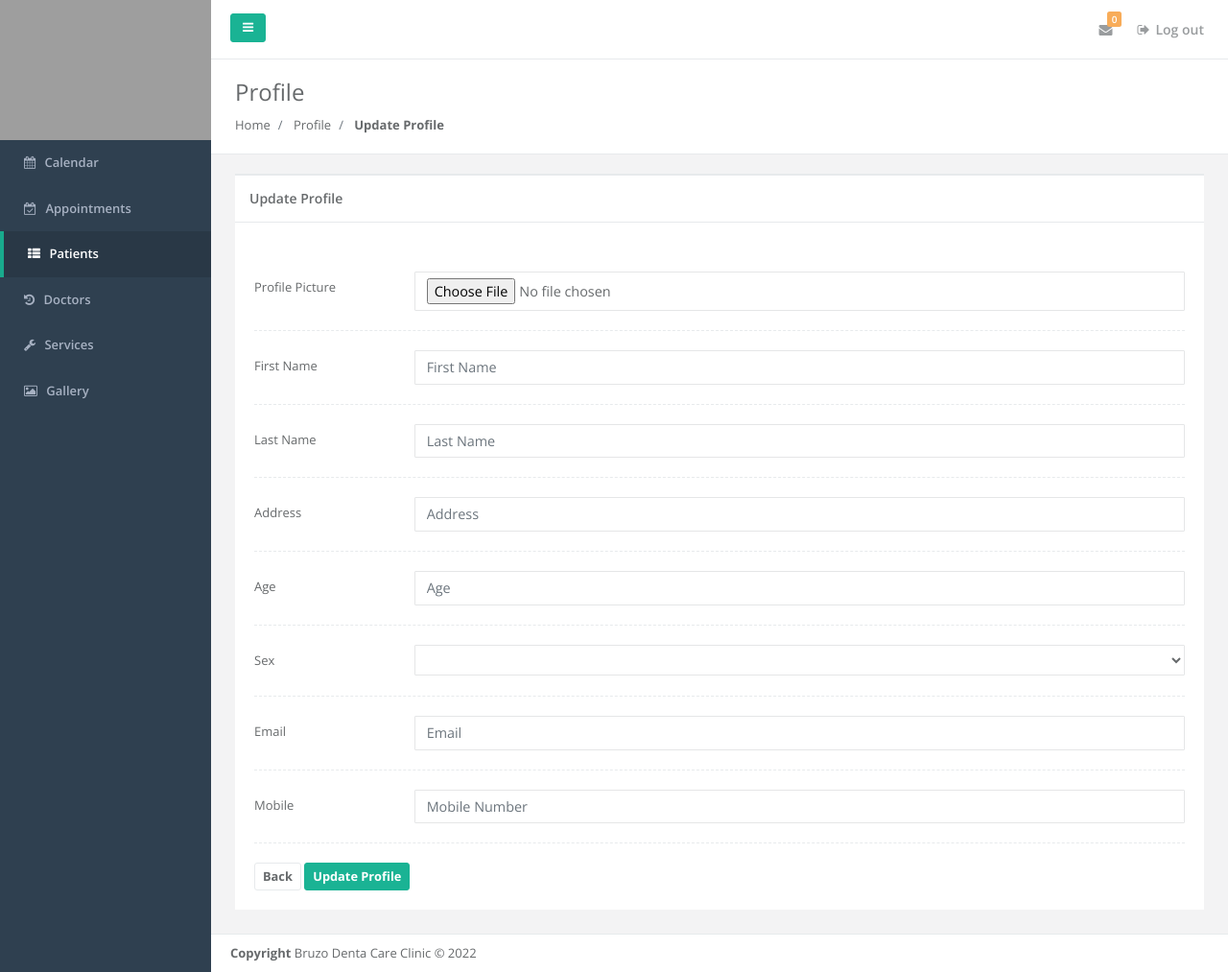
After one commit to adrianpura/bruzo, a PHP site: page /bruzo/admin/profile_update.php in a window 1280 px wide. The commit adds this page. Shown: the whole page at 96% size. Run offline with PHP 8.4, Linux system fonts and the light colour scheme; the visitor is signed in with stand-in values (Sample User, id 1); data that the repository does not hold is empty; some libraries are stand-ins or nearby versions; grey boxes are pictures that could not be loaded.

Commit message:
Profile CRUD update

```diff
--- a/admin/appointment_add.php
+++ b/admin/appointment_add.php
@@ -95,7 +95,7 @@ include("layouts/header.php");
                                 <div class="hr-line-dashed"></div>
 
                                 <div class="form-group row">
-                                    <label class="col-sm-2 col-form-label required">Gender</label>
+                                    <label class="col-sm-2 col-form-label required">Sex</label>
                                     <div class="col-sm-10">
                                         <select class="select2_demo_1 form-control gender" id="gender" name="gender">
                                             <option value=""></option>
--- a/admin/appointment_view.php
+++ b/admin/appointment_view.php
@@ -111,7 +111,7 @@ include("layouts/header.php");
                                 <div class="hr-line-dashed"></div>
 
                                 <div class="form-group row">
-                                    <label class="col-sm-2 col-form-label required">Gender</label>
+                                    <label class="col-sm-2 col-form-label required">Sex</label>
                                     <div class="col-sm-10">
                                         <!-- <input type="text" placeholder="Gender" class="form-control gender" id="gender" name="gender" value="<?php echo $cur->sex ?>" disabled> -->
                                         <select class="select2_demo_1 form-control gender" id="gender" name="gender" disabled>
--- a/admin/controllers/appointment-controller.php
+++ b/admin/controllers/appointment-controller.php
@@ -429,16 +429,6 @@ function dofetchStatus()
 		} else {
 			$output .= '<li><a href="#" class="text-bold text-italic">No Noti Found</a></li>';
 		}
-
-		$status_query = "SELECT * FROM appointments WHERE notif_status=0";
-		$result_query = mysqli_query($con, $status_query);
-		$count = mysqli_num_rows($result_query);
-
-		$data = array(
-			'notification' => $output,
-			'unseen_notification'  => $count
-		);
-		echo json_encode($data);
 	}
 }
 
@@ -494,18 +484,8 @@ function dofetchClientStatus()
 				}
 			}
 		} else {
-			$output .= '<li><a href="#" class="text-bold text-italic">No Noti Found</a></li>';
+			$output .= '<li><a href="#" class="text-bold text-italic">No notification found!</a></li>';
 		}
-
-		$status_query = "SELECT * FROM appointments WHERE notif_status=0 AND patientId=$patient";
-		$result_query = mysqli_query($con, $status_query);
-		$count = mysqli_num_rows($result_query);
-
-		$data = array(
-			'notification' => $output,
-			'unseen_notification'  => $count
-		);
-		echo json_encode($data);
 	}
 }
 
--- a/admin/layouts/navigations.php
+++ b/admin/layouts/navigations.php
@@ -89,19 +89,15 @@ else{
                         <i class="fa fa-envelope"></i> <span class="label label-warning count">0</span>
                     </a>
                     <ul class="dropdown-menu dropdown-messages">
-
                         <!-- <li class="dropdown-divider"></li> -->
-
                     </ul>
                 </li>
                 <li class="dropdown" style="<?php echo $notifDisplay2; ?>">
-                    <a class="dropdown-toggle1 count-info" data-toggle="dropdown" href="#">
+                    <a class="dropdown-toggle count-info" data-toggle="dropdown" href="#">
                         <i class="fa fa-envelope"></i> <span class="label label-warning count">0</span>
                     </a>
-                    <ul class="dropdown-menu1 dropdown-messages">
-
+                    <ul class="dropdown-menu dropdown-messages">
                         <!-- <li class="dropdown-divider"></li> -->
-
                     </ul>
                 </li>
                 <li>
@@ -163,7 +159,7 @@ else{
                 });
             }
             load_unseen_client_notification();
-            $(document).on('click', '.dropdown-toggle1', function() {
+            $(document).on('click', '.dropdown-toggle', function() {
                 $('.count').html('0');
                 load_unseen_client_notification('yes');
             });
--- a/admin/patient.php
+++ b/admin/patient.php
@@ -100,7 +100,7 @@ include("layouts/header.php");
                                             <th>Name</th>
                                             <th>Email</th>
                                             <th>Age</th>
-                                            <th>Sex</th>
+                                            <th>Gender</th>
                                             <th>Contact Number</th>
                                             <th>Address</th>
                                             <th>Action</th>
--- /dev/null
+++ b/admin/profile_update.php
@@ -0,0 +1,157 @@
+<?php
+require_once("../admin/include/initialize.php");
+if (!isset($_SESSION['id'])) {
+    redirect(web_root . "/admin/login.php");
+}
+include("layouts/header.php");
+
+$userId = $_SESSION['id'];
+$mydb->setQuery("SELECT * from patients WHERE userId=$userId");
+$result = $mydb->loadSingleResult();
+?>
+
+<body>
+    <div id="wrapper">
+        <?php include('layouts/navigations.php'); ?>
+        <div class="row wrapper border-bottom white-bg page-heading">
+            <div class="col-lg-10">
+                <h2>Profile</h2>
+                <ol class="breadcrumb">
+                    <li class="breadcrumb-item">
+                        <a href="index.php">Home</a>
+                    </li>
+                    <li class="breadcrumb-item">
+                        <a href="profile.php">Profile</a>
+                    </li>
+                    <li class="breadcrumb-item active">
+                        <strong>Update Profile</strong>
+                    </li>
+                </ol>
+            </div>
+            <div class="col-lg-2">
+            </div>
+        </div>
+        <div class="wrapper wrapper-content animated fadeInRight">
+            <div class="row">
+                <div class="col">
+                    <div class="ibox ">
+                        <div class="ibox-title">
+                            <h5>Update Profile</h5>
+                        </div>
+                        <div class="ibox-content form_content">
+                            <form role="form ">
+                                <div class="form-group">
+                                    <img id="blah" src="https://via.placeholder.com/250" alt="" class="img-fluid">
+                                </div>
+                                <div class="form-group row">
+                                    <label for="imgInp" class="col-sm-2 col-form-label">Profile Picture</label>
+                                    <div class="col-sm-10">
+                                        <input class="form-control" accept="image/*" type="file" id="imgInp">
+                                    </div>
+                                </div>
+                                <div class="hr-line-dashed"></div>
+                                <div class="form-group row">
+                                    <label class="col-sm-2 col-form-label required">First Name</label>
+                                    <div class="col-sm-10">
+                                        <input type="text" placeholder="First Name" class="form-control first_name" id="first_name" name="first_name" value="<?php echo $result->first_name ?>">
+                                    </div>
+                                </div>
+                                <div class="hr-line-dashed"></div>
+
+                                <div class="form-group row">
+                                    <label class="col-sm-2 col-form-label required">Last Name</label>
+                                    <div class="col-sm-10">
+                                        <input type="text" placeholder="Last Name" class="form-control last_name" id="last_name" name="last_name" value="<?php echo $result->last_name ?>">
+                                    </div>
+                                </div>
+                                <div class="hr-line-dashed"></div>
+
+                                <div class="form-group row">
+                                    <label class="col-sm-2 col-form-label required">Address</label>
+                                    <div class="col-sm-10">
+                                        <input type="text" placeholder="Address" class="form-control address" id="address" name="address" value="<?php echo $result->address ?>">
+                                    </div>
+                                </div>
+                                <div class="hr-line-dashed"></div>
+
+                                <div class="form-group row">
+                                    <label class="col-sm-2 col-form-label required">Age</label>
+                                    <div class="col-sm-10">
+                                        <input type="text" placeholder="Age" class="form-control age" id="age" name="age" value="<?php echo $result->age ?>">
+                                    </div>
+                                </div>
+                                <div class="hr-line-dashed"></div>
+
+                                <div class="form-group row">
+                                    <label class="col-sm-2 col-form-label required">Sex</label>
+                                    <div class="col-sm-10">
+                                        <select class="select2_demo_1 form-control gender" id="gender" name="gender">
+                                            <option value=""></option>
+                                            <option value="Male"  <?php if($result->sex=="Male") echo 'selected="selected"';?>>Male</option>
+                                            <option value="Female" <?php if($result->sex=="Femal") echo 'selected="selected"';?>>Female</option>
+                                        </select>
+                                    </div>
+                                </div>
+                                <div class="hr-line-dashed"></div>
+
+                                <div class="form-group row">
+                                    <label class="col-sm-2 col-form-label required">Email</label>
+                                    <div class="col-sm-10">
+                                        <input type="email" placeholder="Email" class="form-control email" id="email" name="email" value="<?php echo $result->email ?>">
+                                    </div>
+                                </div>
+                                <div class="hr-line-dashed"></div>
+
+                                <div class="form-group row">
+                                    <label class="col-sm-2 col-form-label required">Mobile</label>
+                                    <div class="col-sm-10">
+                                        <input type="tel" placeholder="Mobile Number" class="form-control mobile" id="mobile" name="mobile" value="<?php echo $result->contact_number ?>">
+                                    </div>
+                                </div>
+                                <div class="hr-line-dashed"></div>
+                                <button class="btn btn-sm btn-white" onclick="history.back()"><strong>Back</strong></button>
+                                <button class="btn btn-sm btn-primary" type="submit" name="update-profile" id="update-profile"><strong>Update Profile</strong></button>
+                            </form>
+                        </div>
+
+                    </div>
+                </div>
+            </div>
+
+        </div>
+        <div class="footer">
+            <div>
+                <strong>Copyright</strong> Bruzo Denta Care Clinic &copy; 2022
+            </div>
+        </div>
+    </div>
+    </div>
+    <!-- Mainly scripts -->
+    <script src="js/jquery-3.1.1.min.js"></script>
+    <script src="js/popper.min.js"></script>
+    <script src="js/bootstrap.js"></script>
+    <script src="js/plugins/metisMenu/jquery.metisMenu.js"></script>
+    <script src="js/plugins/slimscroll/jquery.slimscroll.min.js"></script>
+    <!-- FooTable -->
+    <!-- <script src="js/plugins/footable/footable.all.min.js"></script> -->
+    <script src="js/plugins/dataTables/datatables.min.js"></script>
+    <script src="js/plugins/dataTables/dataTables.bootstrap4.min.js"></script>
+    <!-- Custom and plugin javascript -->
+    <script src="js/inspinia.js"></script>
+    <script src="js/plugins/pace/pace.min.js"></script>
+    <!-- Page-Level Scripts -->
+    <script>
+        $(document).ready(function() {
+            document.title = "Bruzo | Patient";
+            $('#patient').addClass('active').siblings().removeClass('active');
+            imgInp.onchange = evt => {
+            const [file] = imgInp.files
+            if (file) {
+                blah.src = URL.createObjectURL(file)
+            }
+            }
+        });
+    </script>
+</body>
+
+</html>
```
Also changed, not shown: about.php (+5 -7 lines), admin/profile.php (+42 -45 lines).
